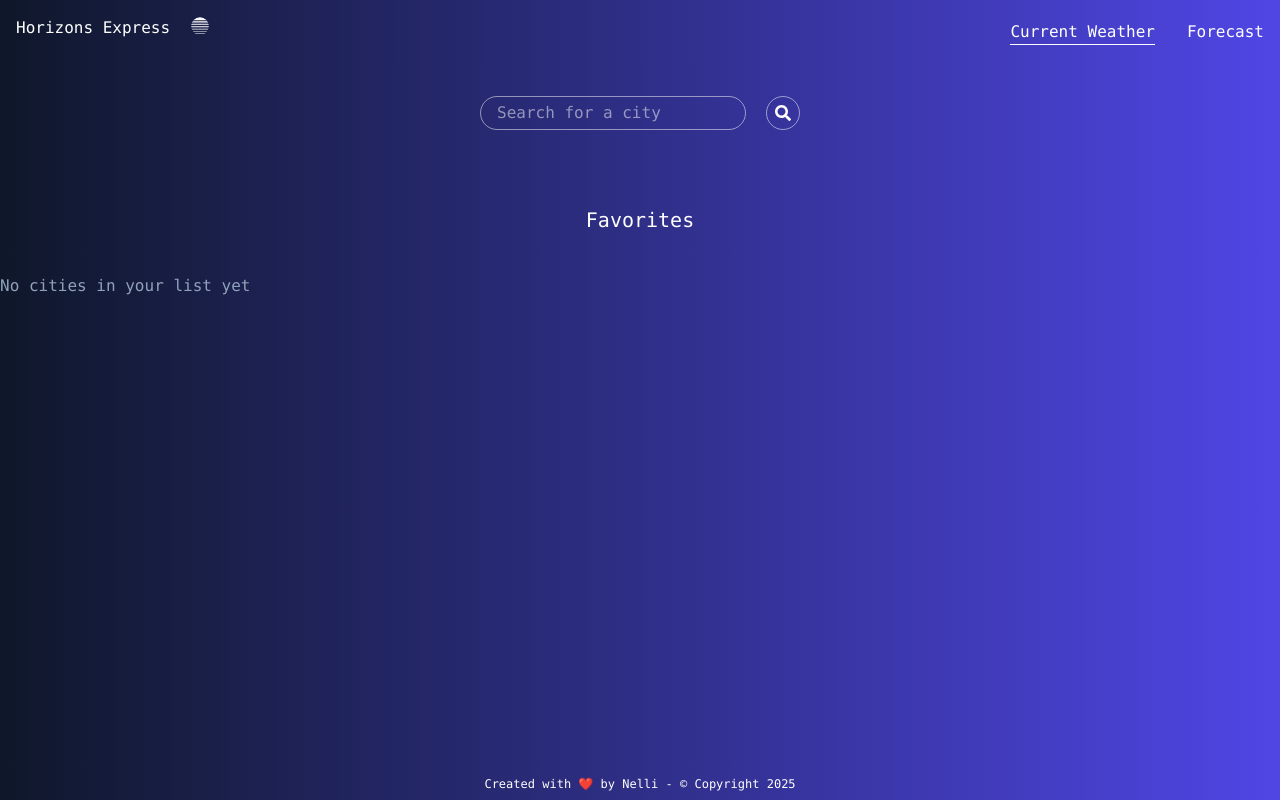
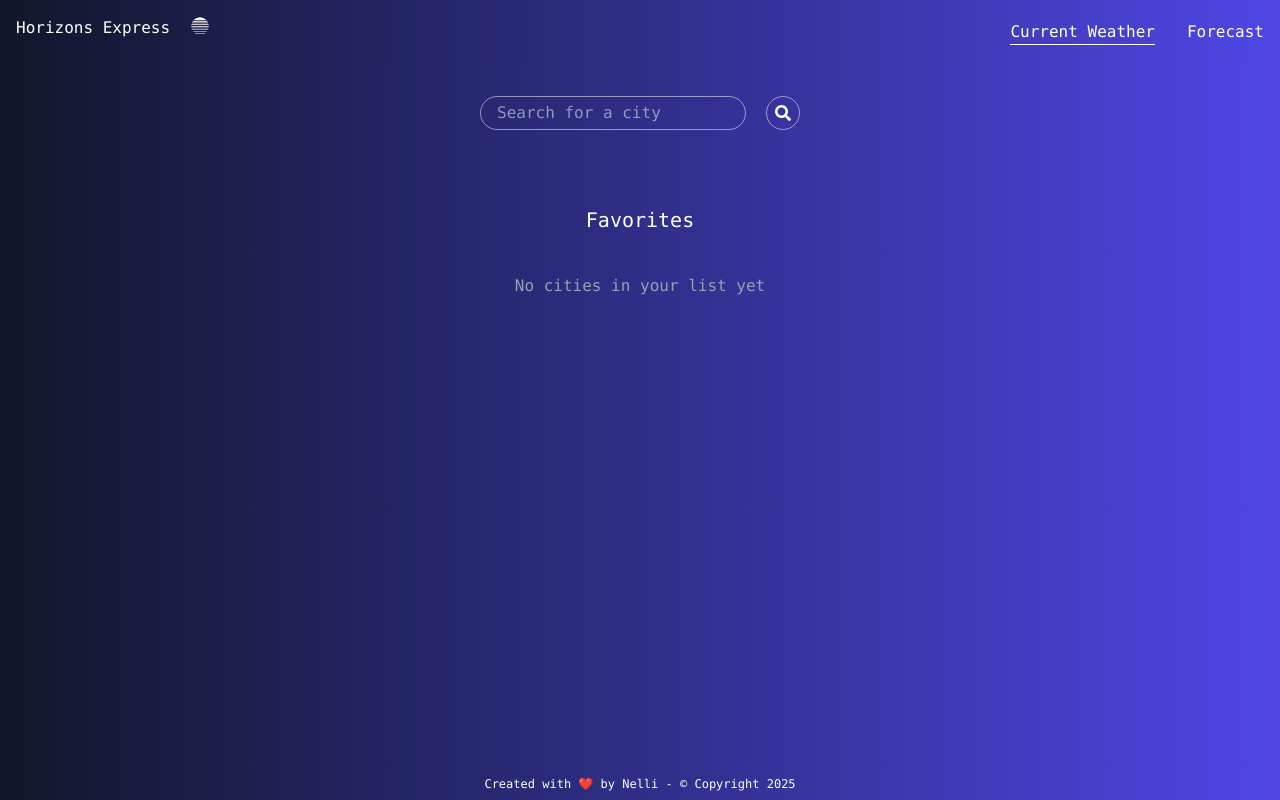
Before and after one commit to Raftouch/horizons-express, a React (Vite) app in the folder client/: page / in a window 1280 px wide. Built offline with nearby package versions, Linux system fonts and the light colour scheme.

Commit message:
:adhesive_bandage: fix css

```diff
--- a/client/src/pages/MainPage.tsx
+++ b/client/src/pages/MainPage.tsx
@@ -3,8 +3,7 @@ import Weather from "../components/Weather";
 
 export default function MainPage() {
   return (
-    // <div className="px-10 py-8 flex flex-col items-center text-slate-900 w-full min-h-screen">
-    <div className="pt-20">
+    <div className="px-10 pb-8 pt-20 flex flex-col items-center text-slate-900 w-full min-h-screen">
       <Weather />
       <Favorite />
     </div>
```
